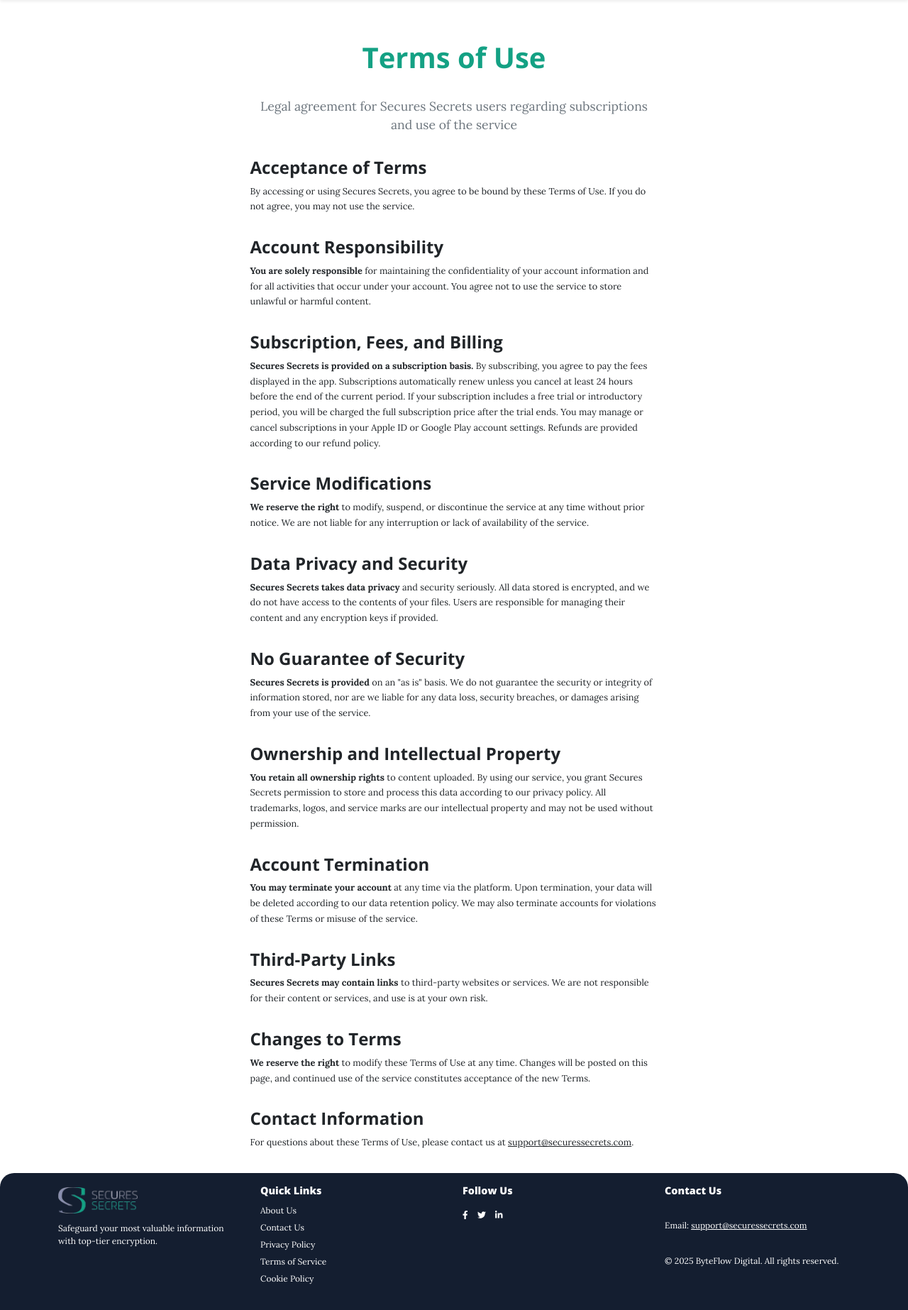
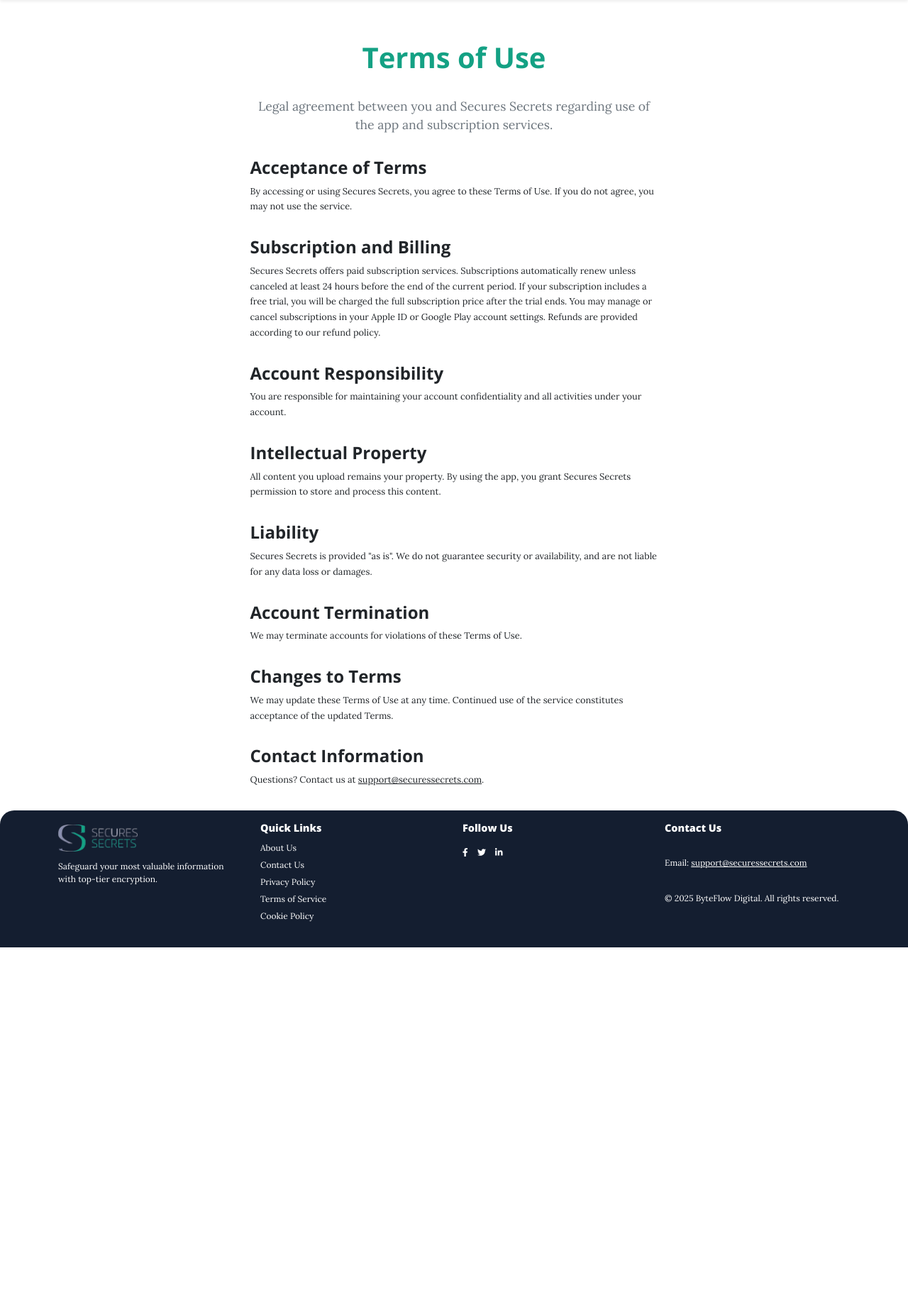
Before and after one commit to byteflow24/securessecrets-web, a Flask app: page /terms-of-use in a window 1280 px wide. Shown: the part 67-1913 px from the top of the page at 71% size. After the commit the page ends 1402 px from the top, so only its background shows below. Run offline with Flask 3, Linux system fonts and the light colour scheme; parts of the project's set-up code (start-up, migrations or seed data) failed here and were passed over; some libraries are stand-ins or nearby versions.

Commit message:
fix #149

```diff
--- a/app/templates/terms_use.html
+++ b/app/templates/terms_use.html
@@ -2,70 +2,54 @@
 {% block title %}Terms of Use - Secures Secrets{% endblock %}
 
 {% block content %}
-<!-- Adding new secret modal -->
-{% include "partials/new_secret_modal.html" %}
 <div class="container position-relative px-4 px-lg-5">
     <div class="row gx-4 gx-lg-5 justify-content-center">
         <div class="col-md-10 col-lg-8 col-xl-7">
             <h1 class="text-center text-primary mt-4 mb-3" style="font-weight: bold;">Terms of Use</h1>
-            <p class="text-center text-secondary" style="font-size: 1.1rem;">Legal agreement for Secures Secrets users regarding subscriptions and use of the service</p>
+            <p class="text-center text-secondary" style="font-size: 1.1rem;">
+                Legal agreement between you and Secures Secrets regarding use of the app and subscription services.
+            </p>
 
             <div class="about-section text-dark" style="line-height: 1.7; font-size: 1.1rem;">
 
                 <h4 style="font-weight: bold;">Acceptance of Terms</h4>
                 <p class="text-dark mt-0" style="font-size:0.8rem;">
-                    By accessing or using Secures Secrets, you agree to be bound by these Terms of Use. If you do not agree, you may not use the service.
+                    By accessing or using Secures Secrets, you agree to these Terms of Use. If you do not agree, you may not use the service.
+                </p>
+
+                <h4 style="font-weight: bold;">Subscription and Billing</h4>
+                <p class="text-dark mt-0" style="font-size:0.8rem;">
+                    Secures Secrets offers paid subscription services. Subscriptions automatically renew unless canceled at least 24 hours before the end of the current period. If your subscription includes a free trial, you will be charged the full subscription price after the trial ends. You may manage or cancel subscriptions in your Apple ID or Google Play account settings. Refunds are provided according to our refund policy.
                 </p>
 
                 <h4 style="font-weight: bold;">Account Responsibility</h4>
                 <p class="text-dark mt-0" style="font-size:0.8rem;">
-                    <strong>You are solely responsible</strong> for maintaining the confidentiality of your account information and for all activities that occur under your account. You agree not to use the service to store unlawful or harmful content.
+                    You are responsible for maintaining your account confidentiality and all activities under your account.
                 </p>
 
-                <h4 style="font-weight: bold;">Subscription, Fees, and Billing</h4>
+                <h4 style="font-weight: bold;">Intellectual Property</h4>
                 <p class="text-dark mt-0" style="font-size:0.8rem;">
-                    <strong>Secures Secrets is provided on a subscription basis.</strong> By subscribing, you agree to pay the fees displayed in the app. Subscriptions automatically renew unless you cancel at least 24 hours before the end of the current period.
-                    If your subscription includes a free trial or introductory period, you will be charged the full subscription price after the trial ends. You may manage or cancel subscriptions in your Apple ID or Google Play account settings. Refunds are provided according to our refund policy.
+                    All content you upload remains your property. By using the app, you grant Secures Secrets permission to store and process this content.
                 </p>
 
-                <h4 style="font-weight: bold;">Service Modifications</h4>
+                <h4 style="font-weight: bold;">Liability</h4>
                 <p class="text-dark mt-0" style="font-size:0.8rem;">
-                    <strong>We reserve the right</strong> to modify, suspend, or discontinue the service at any time without prior notice. We are not liable for any interruption or lack of availability of the service.
-                </p>
-
-                <h4 style="font-weight: bold;">Data Privacy and Security</h4>
-                <p class="text-dark mt-0" style="font-size:0.8rem;">
-                    <strong>Secures Secrets takes data privacy</strong> and security seriously. All data stored is encrypted, and we do not have access to the contents of your files. Users are responsible for managing their content and any encryption keys if provided.
-                </p>
-
-                <h4 style="font-weight: bold;">No Guarantee of Security</h4>
-                <p class="text-dark mt-0" style="font-size:0.8rem;">
-                    <strong>Secures Secrets is provided</strong> on an "as is" basis. We do not guarantee the security or integrity of information stored, nor are we liable for any data loss, security breaches, or damages arising from your use of the service.
-                </p>
-
-                <h4 style="font-weight: bold;">Ownership and Intellectual Property</h4>
-                <p class="text-dark mt-0" style="font-size:0.8rem;">
-                    <strong>You retain all ownership rights</strong> to content uploaded. By using our service, you grant Secures Secrets permission to store and process this data according to our privacy policy. All trademarks, logos, and service marks are our intellectual property and may not be used without permission.
+                    Secures Secrets is provided "as is". We do not guarantee security or availability, and are not liable for any data loss or damages.
                 </p>
 
                 <h4 style="font-weight: bold;">Account Termination</h4>
                 <p class="text-dark mt-0" style="font-size:0.8rem;">
-                    <strong>You may terminate your account</strong> at any time via the platform. Upon termination, your data will be deleted according to our data retention policy. We may also terminate accounts for violations of these Terms or misuse of the service.
-                </p>
-
-                <h4 style="font-weight: bold;">Third-Party Links</h4>
-                <p class="text-dark mt-0" style="font-size:0.8rem;">
-                    <strong>Secures Secrets may contain links</strong> to third-party websites or services. We are not responsible for their content or services, and use is at your own risk.
+                    We may terminate accounts for violations of these Terms of Use.
                 </p>
 
                 <h4 style="font-weight: bold;">Changes to Terms</h4>
                 <p class="text-dark mt-0" style="font-size:0.8rem;">
-                    <strong>We reserve the right</strong> to modify these Terms of Use at any time. Changes will be posted on this page, and continued use of the service constitutes acceptance of the new Terms.
+                    We may update these Terms of Use at any time. Continued use of the service constitutes acceptance of the updated Terms.
                 </p>
 
                 <h4 style="font-weight: bold;">Contact Information</h4>
                 <p class="text-dark mt-0" style="font-size:0.8rem;">
-                    For questions about these Terms of Use, please contact us at <a href="mailto:support@securessecrets.com">support@securessecrets.com</a>.
+                    Questions? Contact us at <a href="mailto:support@securessecrets.com">support@securessecrets.com</a>.
                 </p>
 
             </div>
```
